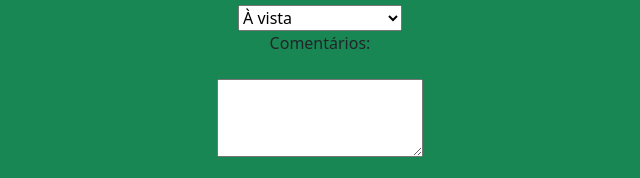
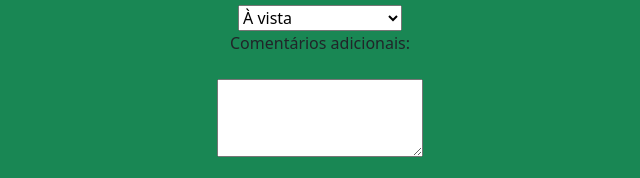
Before and after one commit to Alessandra-Barroso/testeGit, a plain HTML site: page index.html in a window 1280 px wide. Shown: the part 3085-3263 px from the top of the page, 320-960 px from the left. Drawn offline with nearby package versions, Linux system fonts and the light colour scheme.

Commit message:
commit comentario

```diff
--- a/index.html
+++ b/index.html
@@ -174,7 +174,7 @@
 
              </fieldset>
 
-           <label>Comentários: </label><br><br>
+           <label>Comentários adicionais: </label><br><br>
             <textarea name="comentario" rows="3"></textarea>
             <br>
             <br>
```
